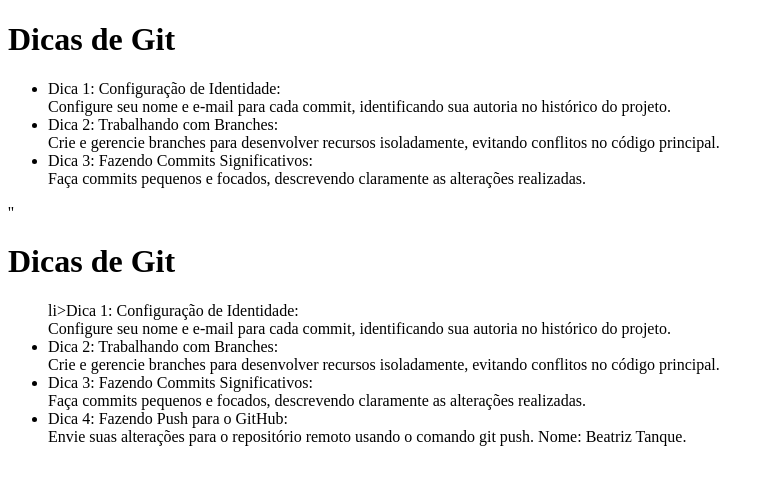
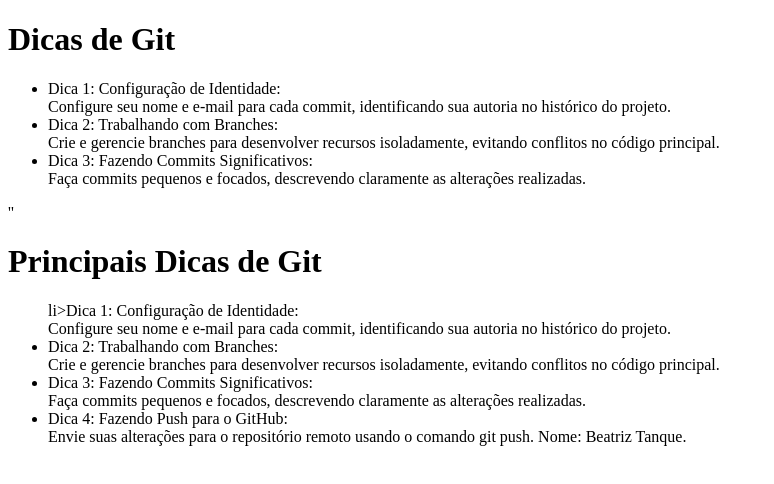
Before and after one commit to murakamibrenda-a11y/caderno-dupla3, a plain HTML site: page index.html in a window 1280 px wide. Shown: the whole page, without its empty margins (0-774 px from the left). Drawn offline with Linux system fonts and the light colour scheme.

Commit message:
Atera o titulo aluno A

```diff
--- a/index.html
+++ b/index.html
@@ -17,7 +17,7 @@
 
     </ul>
 ''
-<h1>Dicas de Git</h1>
+<h1>Principais Dicas de Git</h1>
     <ul>
         li>Dica 1: Configuração de Identidade: <BR>
         Configure seu nome e e-mail para cada commit, identificando sua autoria no histórico do projeto.</li>
```
